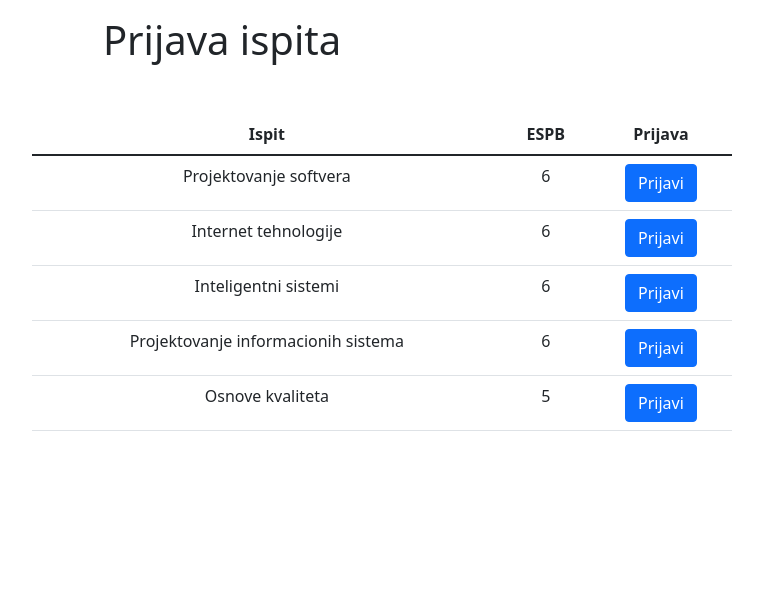
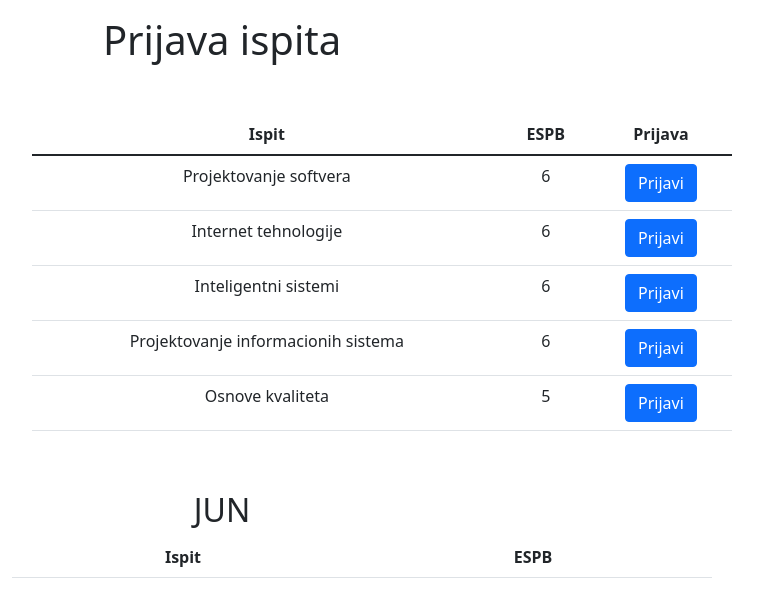
Before and after one commit to Marija273/React_Ispiti_Domaci, a React (Create React App) app: page /ispitiprijava in a window 1280 px wide. Shown: the top 606 px of the page, without its empty margins (418-1181 px from the left). Built offline with nearby package versions, Linux system fonts and the light colour scheme.

Commit message:
Funkcija za prijavljivanje ispita u junskom roku, komponenta Prijavljeni u kojoj se oni prikazuju

```diff
--- a/src/App.css
+++ b/src/App.css
@@ -62,3 +62,12 @@
   margin-left: 450px;
   margin-top: 50px;
 }
+
+#naslovjun{
+  margin-top: 60px;
+}
+
+#tableprijavljeni{
+  width: 700px;
+  margin-left: 430px;
+}
--- a/src/components/IspitiPrijava.js
+++ b/src/components/IspitiPrijava.js
@@ -1,3 +1,6 @@
+import {useState} from 'react';
+import Prijavljeni from './Prijavljeni';
+
 function IspitiPrijava(){
 
     const ispiti = [
@@ -7,6 +10,21 @@ function IspitiPrijava(){
         {id: 4, ispit: 'Projektovanje informacionih sistema', espb: '6'},
         {id: 5, ispit: 'Osnove kvaliteta', espb: '5'},
     ]
+
+
+    const [prijavljeniIspiti, setPrijavljeniIspiti] = useState([]);
+
+
+    function dodaj(id){
+
+        ispiti.forEach(ispit => {
+            if(ispit.id === id){
+                setPrijavljeniIspiti(prijavljeniIspiti => [...prijavljeniIspiti, ispit]);
+            }
+        });
+    }
+
+
 
 
     return (
@@ -29,7 +47,7 @@ function IspitiPrijava(){
                                 <tr key={ispit.id}>
                                     <td>{ispit.ispit}</td>
                                     <td>{ispit.espb}</td>
-                                    <td><button className="btn btn-primary" value={ispit.id}>Prijavi</button></td>
+                                    <td><button onClick={() => dodaj(ispit.id)} className="btn btn-primary" value={ispit.id}>Prijavi</button></td>
                                 </tr>
                             );
                         })}
@@ -38,6 +56,8 @@ function IspitiPrijava(){
                 </table>
 
 
+                <Prijavljeni prijavljeni={prijavljeniIspiti} />
+
         </div>
     );
 }
--- /dev/null
+++ b/src/components/Prijavljeni.js
@@ -0,0 +1,32 @@
+function Prijavljeni(props){
+    return (
+        <div className="prijavljeni">
+
+            <h2 id="naslovjun">JUN</h2>
+
+              <table className="table" id="tableprijavljeni">
+                        <thead>
+                            <tr>
+                                <th>Ispit</th>
+                                <th>ESPB</th>
+                            </tr>
+                        </thead>
+
+
+                    <tbody>
+                    {props.prijavljeni.map(ispit => {
+                            return (
+                                <tr key={ispit.id}>
+                                    <td>{ispit.ispit}</td>
+                                    <td>{ispit.espb}</td>
+                                </tr>
+                            );
+                        })}
+                    </tbody>
+
+                </table>
+        </div>
+    )
+}
+
+export default Prijavljeni;
```
